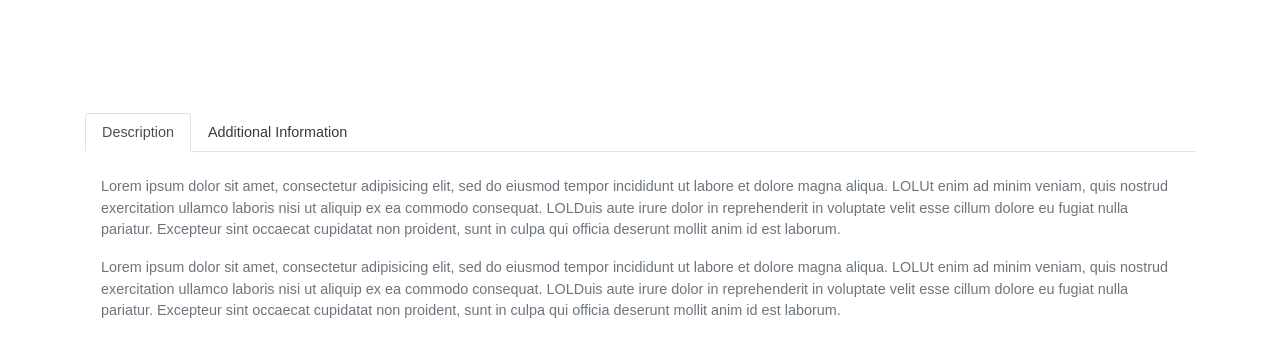
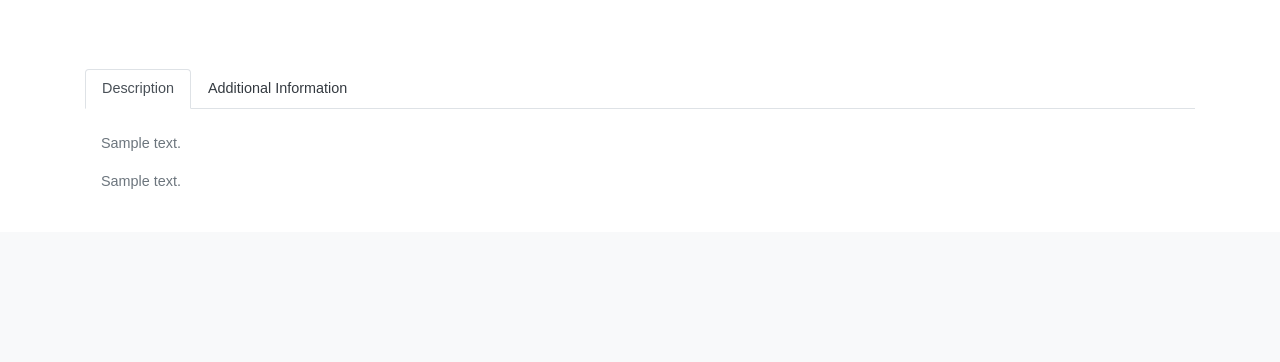
Before and after one commit to J8088/Sell, a Django app: page /product/1 in a window 1280 px wide. Shown: the part 778-1140 px from the top of the page. After the commit the page ends 967 px from the top, so only its background shows below. Run offline with Django 3.2, Linux system fonts and the light colour scheme; tables that the repository leaves empty hold one stand-in row (values such as "Sample post"); grey boxes marked "Sample" are stand-in pictures; style sheets or scripts are compiled from the project's sources; some libraries are stand-ins or nearby versions.

Commit message:
product image and details

```diff
--- a/shop/models.py
+++ b/shop/models.py
@@ -45,6 +45,12 @@ class Product(models.Model):
     active = models.BooleanField(default=True)
     visible = models.BooleanField(default=False)
 
+    def as_data(self):
+        """Return the Product as a dict suitable for passing as kwargs.
+        """
+        data = model_to_dict(self)
+        return data
+
 
 class ProductImage(models.Model):
     product = models.ForeignKey(Product, on_delete=models.CASCADE)
@@ -52,6 +58,12 @@ class ProductImage(models.Model):
     product_optional_image_path = models.CharField(max_length=2000, blank=True, null=True)
     product_photo = models.ImageField(upload_to='product_photos', default=None)
     product_image_order_no = models.IntegerField(default=1)
+
+    def as_data(self):
+        """Return the ProductImage as a dict suitable for passing as kwargs.
+        """
+        data = model_to_dict(self)
+        return data
 
     class Meta:
         db_table = 'shop_product_image'
--- a/shop/templates/product-details.html
+++ b/shop/templates/product-details.html
@@ -6,14 +6,18 @@
         <div class="col-lg-6 py-3 order-2 order-lg-1">
           <div class="owl-carousel owl-theme owl-dots-modern detail-full owl-loaded owl-drag">
             <div class="owl-stage-outer">
+
               <div class="owl-stage">
-                <div class="owl-item active" style="width: 690px;">
-                  <div class="detail-full-item">
-                    <img src="https://d19m59y37dris4.cloudfront.net/sell/1-2-1/img/photo/kyle-loftus-596319-detail-1.jpg"
-                         class="detail-full-item__img"
-                         alt="img">
+                {% for image in product.product_images %}
+                  {% if image.product_image_order_no == 1 %}
+                    <div class="owl-item active" style="width: 690px;">
+                    <div class="detail-full-item">
+                      <img src="/media/{{ image.product_photo }}"
+                           alt="img">
+                    </div>
                   </div>
-                </div>
+                  {% endif %}
+                {% endfor %}
               </div>
             </div>
           </div>
@@ -25,10 +29,10 @@
               <li class="breadcrumb-item"><a href="category.html">Tops and Jackets</a></li>
               <li class="breadcrumb-item active">Modern Jacket</li>
             </ul>
-            <h1 class="mb-4">Modern Jacket</h1>
+            <h1 class="mb-4">{{ product.product_name }}</h1>
             <div class="d-flex flex-column flex-sm-row align-items-sm-center justify-content-sm-between mb-4">
               <ul class="list-inline mb-2 mb-sm-0">
-                <li class="list-inline-item h4 font-weight-light mb-0">$65.00</li>
+                <li class="list-inline-item h4 font-weight-light mb-0">{{ product.product_price }}</li>
                 <li class="list-inline-item text-muted font-weight-light">
                   <del>$90.00</del>
                 </li>
@@ -44,9 +48,7 @@
                 <span class="text-muted text-uppercase text-sm">25 reviews</span>
               </div>
             </div>
-            <p class="mb-4 text-muted">Lorem ipsum dolor sit amet, consectetur adipiscing elit, sed do eiusmod tempor
-              incididunt ut labore et dolore magna aliqua. Ut enim ad minim veniam, quis nostrud exercitation
-              ullamco</p>
+            <p class="mb-4 text-muted">{{ product.product_description }}</p>
             <form action="#">
               <div class="row">
                 <div class="col-sm-6 col-lg-12 detail-option mb-3">
@@ -141,18 +143,10 @@
       <div class="tab-content py-4">
         <div class="tab-pane active px-3">
           <p class="text-muted">
-            Lorem ipsum dolor sit amet, consectetur adipisicing elit, sed do eiusmod tempor incididunt ut labore et
-            dolore magna aliqua. LOLUt enim ad minim veniam, quis nostrud exercitation ullamco laboris nisi ut aliquip
-            ex ea commodo consequat. LOLDuis aute irure dolor in reprehenderit in voluptate velit esse cillum dolore eu
-            fugiat nulla pariatur. Excepteur sint occaecat cupidatat non proident, sunt in culpa qui officia deserunt
-            mollit anim id est laborum.
+            {{ product.product_description }}
           </p>
           <p class="text-muted">
-            Lorem ipsum dolor sit amet, consectetur adipisicing elit, sed do eiusmod tempor incididunt ut labore et
-            dolore magna aliqua. LOLUt enim ad minim veniam, quis nostrud exercitation ullamco laboris nisi ut aliquip
-            ex ea commodo consequat. LOLDuis aute irure dolor in reprehenderit in voluptate velit esse cillum dolore eu
-            fugiat nulla pariatur. Excepteur sint occaecat cupidatat non proident, sunt in culpa qui officia deserunt
-            mollit anim id est laborum.
+            {{ product.product_description }}
           </p>
         </div>
         <div class="tab-pane"></div>
--- a/shop/utils/product_system.py
+++ b/shop/utils/product_system.py
@@ -1,4 +1,4 @@
-from shop.models import Product
+from shop.models import Product, ProductImage
 from shop.utils.category_system import CategorySystem
 
 
@@ -58,3 +58,10 @@ class ProductSystem:
         products_set = products_set.distinct()
 
         return products_set
+
+    def get_product_by_id(self, product_id):
+        product_set = Product.objects.filter(product_id=product_id).first().as_data()
+        product_images_set = ProductImage.objects.filter(product_id=product_set['product_id'])
+        product_set.update({'product_images': [prod_image.as_data() for prod_image in product_images_set]})
+
+        return product_set
--- a/shop/views.py
+++ b/shop/views.py
@@ -128,10 +128,11 @@ def catalogue_with_vertical_categories_view(request, category=None):
 
 
 def product_view(request, product=None):
-    category_system = CategorySystem()
-    main_categories = category_system.get_categories()
+    main_categories = CategorySystem().get_categories()
+    product_dict = ProductSystem().get_product_by_id(product)
     ctx = {
         'categories': main_categories,
+        'product': product_dict,
         'currentCategory': None
     }
     return TemplateResponse(request, 'product-details.html', ctx)
```
